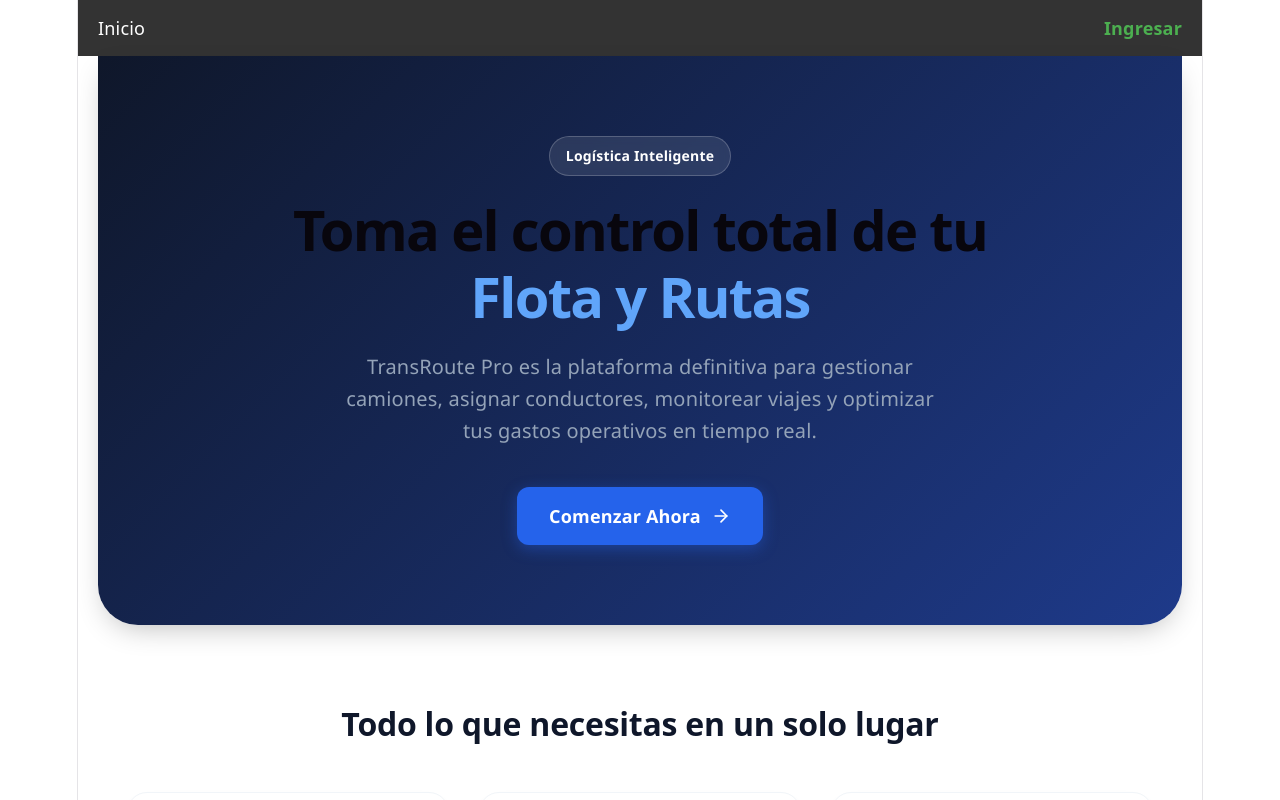
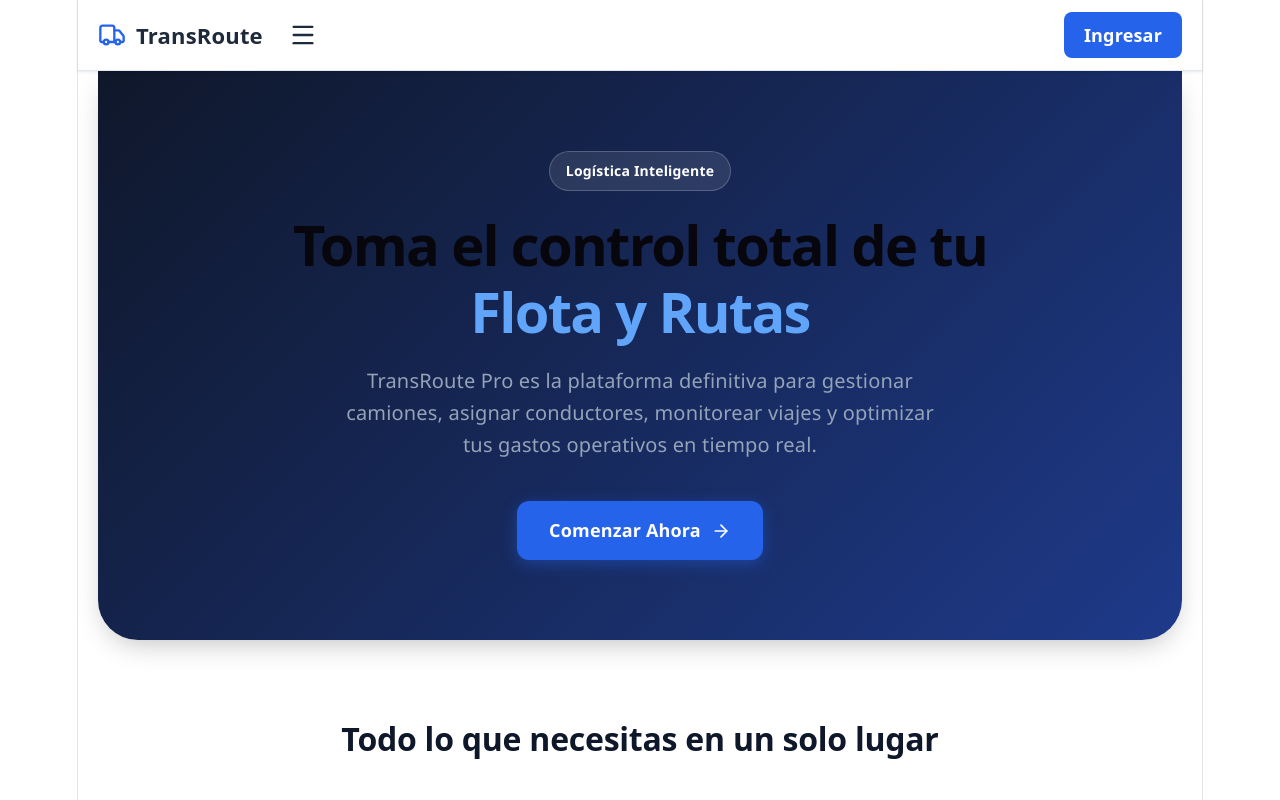
Before and after one commit to cristinarestrepo82232-del/proyectweb, a React app in the folder frontend/: page / in a window 1280 px wide. Shown: the top 800 px of the page. Built offline with nearby package versions, Linux system fonts and the light colour scheme; the HTML template or start-up script is replaced by a standard one.

Commit message:
Ajuste de puerto para despliegue

```diff
--- a/frontend/src/components/Navbar.jsx
+++ b/frontend/src/components/Navbar.jsx
@@ -1,73 +1,269 @@
-import { Link, useNavigate } from "react-router-dom";
+import React, { useState } from "react";
+import { Link, useNavigate, useLocation } from "react-router-dom";
+import { Truck, Menu, X, LogOut, UserCircle } from "lucide-react";
+import { toast } from "react-hot-toast";
 
 function Navbar() {
+    const [menuAbierto, setMenuAbierto] = useState(false);
     const navigate = useNavigate();
-    // 1. Revisamos si hay un token y datos de usuario guardados
+    const location = useLocation();
+
+    // Revisamos si hay sesión
     const token = localStorage.getItem("token");
     const usuarioData = localStorage.getItem("usuario");
     const usuario = usuarioData ? JSON.parse(usuarioData) : null;
-    // 2. Función para salir
+
+    // Función para salir
     const cerrarSesion = () => {
         localStorage.removeItem("token");
         localStorage.removeItem("usuario");
-        alert("Sesión cerrada correctamente");
-        navigate("/login"); // Nos manda al login al salir
+        setMenuAbierto(false);
+        toast.success("Sesión cerrada correctamente");
+        navigate("/");
     };
 
+    const toggleMenu = () => setMenuAbierto(!menuAbierto);
+    const cerrarMenu = () => setMenuAbierto(false);
+
+    // Ocultar el Navbar si estamos en la pantalla de Login
+    if (location.pathname === "/login") return null;
+
     return (
-        <nav style={{
-            backgroundColor: "#333",
-            padding: "15px 20px",
-            color: "white",
-            display: "flex",
-            alignItems: "center",
-            gap: "20px"
-        }}>
-            <Link to="/" style={linkStyle}>Inicio</Link>
+        <nav style={styles.nav}>
+            <div style={styles.container}>
+                {/* Logo */}
+                <Link to="/" style={styles.logo} onClick={cerrarMenu}>
+                    <Truck size={28} color="#2563eb" />
+                    <span style={styles.logoText}>TransRoute</span>
+                </Link>
 
-            {/* Solo mostramos estas opciones si hay alguien logueado */}
+                {/* Botón Hamburguesa (Móvil) */}
+                <button style={styles.menuBtn} onClick={toggleMenu}>
+                    {menuAbierto ? <X size={28} /> : <Menu size={28} />}
+                </button>
+
+                {/* Enlaces PC */}
+                <div style={styles.desktopMenu}>
                     {token && (
                         <>
-                    <Link to="/camiones" style={linkStyle}>Camiones</Link>
-                    <Link to="/conductores" style={linkStyle}>Conductores</Link>
-                    <Link to="/viajes" style={linkStyle}>Viajes</Link>
+                            {/* Módulos basados en la base de datos */}
+                            <div style={styles.linksContainer}>
+                                <Link to="/camiones" style={styles.link}>Camiones</Link>
+                                <Link to="/conductores" style={styles.link}>Conductores</Link>
+                                <Link to="/viajes" style={styles.link}>Viajes</Link>
+                                <Link to="/mantenimientos" style={styles.link}>Mantenimientos</Link>
+                                <Link to="/gastos" style={styles.link}>Gastos</Link>
+                                <Link to="/facturas" style={styles.link}>Facturas</Link>
+                                <Link to="/clientes" style={styles.link}>Clientes</Link>
+                                <Link to="/pedidos" style={styles.link}>Pedidos</Link>
+                                <Link to="/productos" style={styles.link}>Productos</Link>
+                                <Link to="/repartidores" style={styles.link}>Repartidores</Link>
+                            </div>
+
+                            <div style={styles.userInfo}>
+                                <UserCircle size={20} color="#64748b" />
+                                <span style={styles.userEmail}>{usuario?.email}</span>
+                            </div>
+
+                            <button onClick={cerrarSesion} style={styles.logoutBtn} title="Cerrar Sesión">
+                                <LogOut size={18} />
+                            </button>
                         </>
                     )}
 
-            <div style={{ marginLeft: "auto", display: "flex", alignItems: "center", gap: "15px" }}>
+                    {!token && (
+                        <Link to="/login" style={styles.loginBtn}>Ingresar</Link>
+                    )}
+                </div>
+            </div>
+
+            {/* Menú Móvil */}
+            {menuAbierto && (
+                <div style={styles.mobileMenu}>
                     {token ? (
                         <>
-                        <span style={{ fontSize: "0.9rem", color: "#aaa" }}>
-                            Hola, <strong>{usuario?.email}</strong>
-                        </span>
-                        <button
-                            onClick={cerrarSesion}
-                            style={{
-                                backgroundColor: "#ff4d4d",
-                                color: "white",
-                                border: "none",
-                                padding: "8px 12px",
-                                borderRadius: "5px",
-                                cursor: "pointer"
-                            }}
-                        >
-                            Cerrar Sesión
+                            <div style={styles.mobileUserInfo}>
+                                <UserCircle size={20} />
+                                <span>{usuario?.email}</span>
+                            </div>
+
+                            {/* Módulos en versión móvil */}
+                            <Link to="/camiones" style={styles.mobileLink} onClick={cerrarMenu}>Camiones</Link>
+                            <Link to="/conductores" style={styles.mobileLink} onClick={cerrarMenu}>Conductores</Link>
+                            <Link to="/viajes" style={styles.mobileLink} onClick={cerrarMenu}>Viajes</Link>
+                            <Link to="/mantenimientos" style={styles.mobileLink} onClick={cerrarMenu}>Mantenimientos</Link>
+                            <Link to="/gastos" style={styles.mobileLink} onClick={cerrarMenu}>Gastos</Link>
+                            <Link to="/facturas" style={styles.mobileLink} onClick={cerrarMenu}>Facturas</Link>
+                            <Link to="/clientes" style={styles.mobileLink} onClick={cerrarMenu}>Clientes</Link>
+                            <Link to="/pedidos" style={styles.mobileLink} onClick={cerrarMenu}>Pedidos</Link>
+                            <Link to="/productos" style={styles.mobileLink} onClick={cerrarMenu}>Productos</Link>
+                            <Link to="/repartidores" style={styles.mobileLink} onClick={cerrarMenu}>Repartidores</Link>
+
+                            <button onClick={cerrarSesion} style={styles.mobileLogoutBtn}>
+                                <LogOut size={20} /> Cerrar Sesión
                             </button>
                         </>
                     ) : (
-                    <Link to="/login" style={{ ...linkStyle, color: "#4CAF50", fontWeight: "bold" }}>
+                        <Link to="/login" style={styles.mobileLoginBtn} onClick={cerrarMenu}>
                             Ingresar
                         </Link>
                     )}
                 </div>
+            )}
         </nav>
     );
 }
-// Un pequeño objeto de estilos para no repetir código
-const linkStyle = {
+
+// Estilos modernos
+const styles = {
+    nav: {
+        backgroundColor: "#ffffff",
+        borderBottom: "1px solid #e2e8f0",
+        position: "sticky",
+        top: 0,
+        zIndex: 1000,
+        boxShadow: "0 1px 3px 0 rgba(0, 0, 0, 0.1)",
+    },
+    container: {
+        maxWidth: "1400px",
+        margin: "0 auto",
+        padding: "0 20px",
+        minHeight: "70px", // Cambiado a minHeight por si los enlaces hacen salto de línea
+        display: "flex",
+        justifyContent: "space-between",
+        alignItems: "center",
+    },
+    logo: {
+        display: "flex",
+        alignItems: "center",
+        gap: "10px",
+        textDecoration: "none",
+        marginRight: "20px",
+    },
+    logoText: {
+        fontSize: "22px",
+        fontWeight: "800",
+        color: "#1e293b",
+    },
+    menuBtn: {
+        background: "none",
+        border: "none",
+        cursor: "pointer",
+        color: "#1e293b",
+        display: "flex",
+    },
+    desktopMenu: {
+        display: "flex",
+        alignItems: "center",
+        gap: "15px",
+        flex: 1,
+        justifyContent: "flex-end",
+        padding: "10px 0", // Espaciado por si los enlaces bajan de línea
+    },
+    linksContainer: {
+        display: "flex",
+        gap: "15px",
+        marginRight: "auto",
+        flexWrap: "wrap", // Permite que los enlaces bajen si la pantalla es más pequeña
+        justifyContent: "center",
+    },
+    link: {
+        textDecoration: "none",
+        color: "#475569",
+        fontWeight: "600",
+        fontSize: "14px",
+        transition: "color 0.2s",
+        whiteSpace: "nowrap",
+    },
+    userInfo: {
+        display: "flex",
+        alignItems: "center",
+        gap: "8px",
+        paddingLeft: "15px",
+        borderLeft: "2px solid #e2e8f0",
+    },
+    userEmail: {
+        fontSize: "14px",
+        color: "#64748b",
+        fontWeight: "500",
+    },
+    logoutBtn: {
+        display: "flex",
+        alignItems: "center",
+        justifyContent: "center",
+        backgroundColor: "#fef2f2",
+        color: "#dc2626",
+        border: "none",
+        padding: "8px",
+        borderRadius: "8px",
+        fontWeight: "600",
+        cursor: "pointer",
+        transition: "background 0.2s",
+    },
+    loginBtn: {
+        backgroundColor: "#2563eb",
         color: "white",
         textDecoration: "none",
-    fontSize: "1rem"
+        padding: "10px 20px",
+        borderRadius: "8px",
+        fontWeight: "600",
+    },
+    mobileMenu: {
+        display: "flex",
+        flexDirection: "column",
+        backgroundColor: "#fff",
+        borderTop: "1px solid #e2e8f0",
+        padding: "10px 20px 20px",
+        position: "absolute",
+        top: "100%",
+        left: 0,
+        right: 0,
+        boxShadow: "0 10px 15px -3px rgba(0, 0, 0, 0.1)",
+        maxHeight: "80vh",
+        overflowY: "auto", // Scroll interno para celular si hay muchos módulos
+    },
+    mobileUserInfo: {
+        display: "flex",
+        alignItems: "center",
+        gap: "10px",
+        padding: "15px 0",
+        borderBottom: "1px solid #e2e8f0",
+        marginBottom: "10px",
+        color: "#64748b",
+        fontWeight: "500",
+    },
+    mobileLink: {
+        textDecoration: "none",
+        color: "#1e293b",
+        fontWeight: "600",
+        fontSize: "16px",
+        padding: "12px 0",
+        borderBottom: "1px solid #f1f5f9",
+    },
+    mobileLogoutBtn: {
+        display: "flex",
+        alignItems: "center",
+        justifyContent: "center",
+        gap: "10px",
+        backgroundColor: "#fef2f2",
+        color: "#dc2626",
+        border: "none",
+        padding: "12px",
+        borderRadius: "8px",
+        fontWeight: "600",
+        marginTop: "15px",
+        width: "100%",
+    },
+    mobileLoginBtn: {
+        backgroundColor: "#2563eb",
+        color: "white",
+        textDecoration: "none",
+        padding: "12px",
+        borderRadius: "8px",
+        fontWeight: "600",
+        textAlign: "center",
+        marginTop: "10px",
+    }
 };
 
 export default Navbar;
```
Lines whose indentation alone changed are shown as unchanged.
